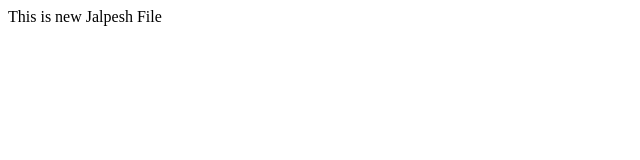
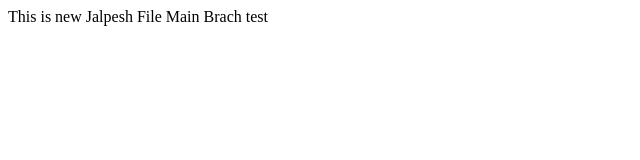
Before and after one commit to Jalpeshmodha/test, a plain HTML site: page index.html in a window 1280 px wide. Shown: the whole page, without its empty margins (0-640 px from the left). Drawn offline with Linux system fonts and the light colour scheme.

Commit message:
Jalpesh 2

```diff
--- a/index.html
+++ b/index.html
@@ -1,3 +1,5 @@
 <head>
 	This is new Jalpesh File
+	Main Brach test
+
 </head>
```
